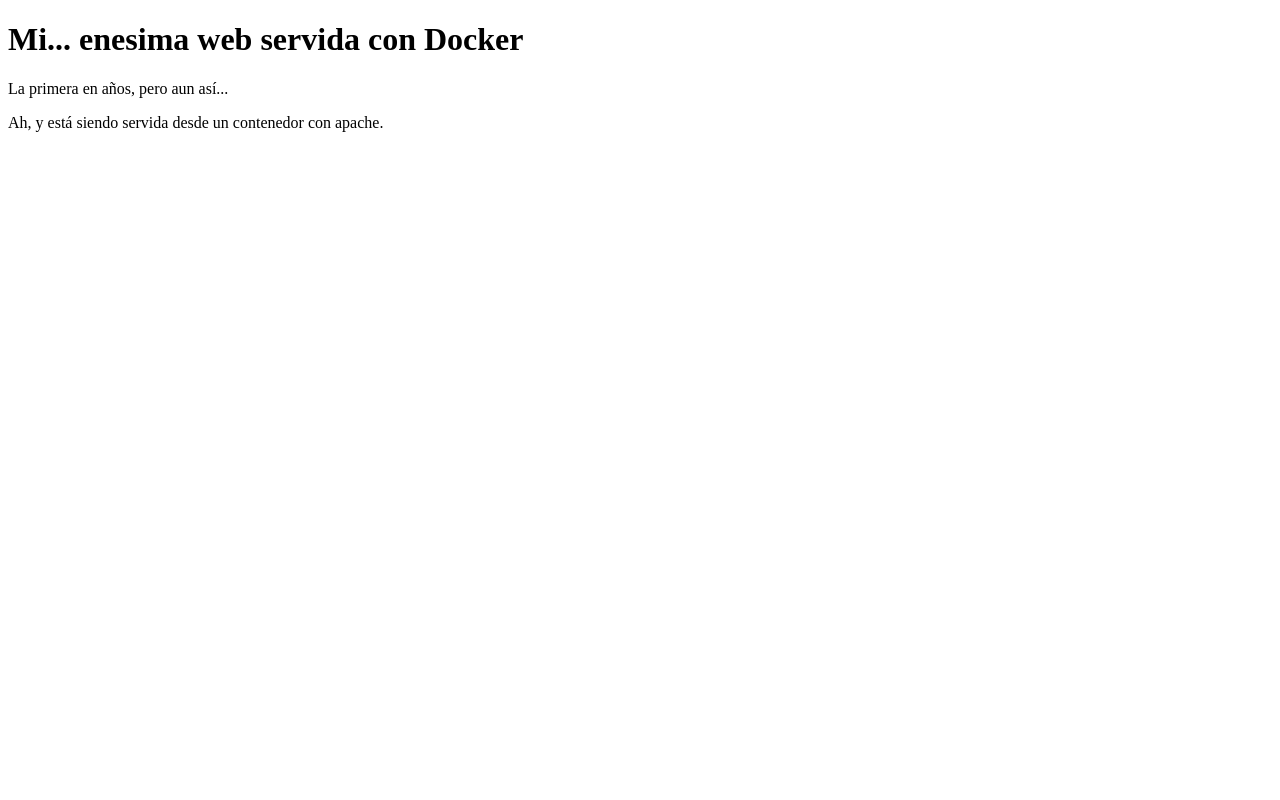
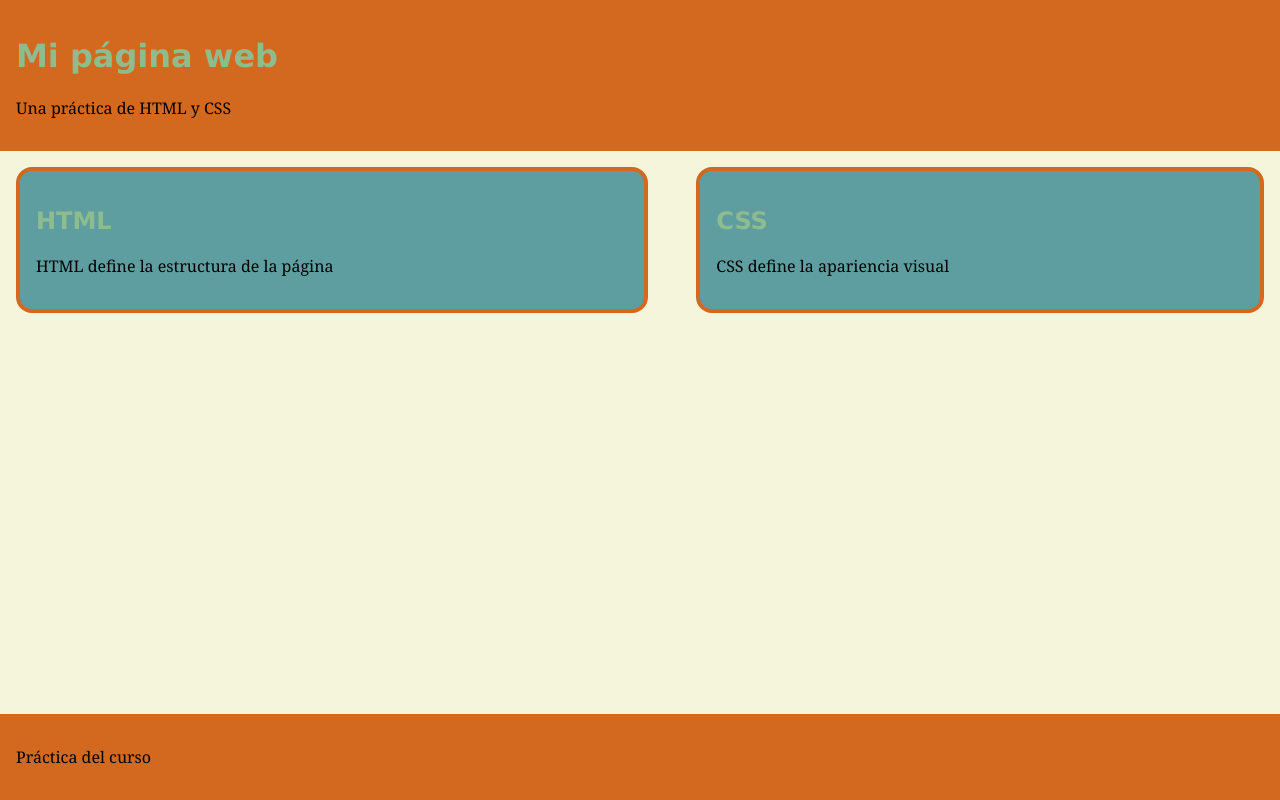
Before and after one commit to KantelJFA/curso-js-dia-2, a plain HTML site: page index.html in a window 1280 px wide. Drawn offline with Linux system fonts and the light colour scheme.

Commit message:
Segundo commit del repositorio.

```diff
--- a/index.html
+++ b/index.html
@@ -1,12 +1,30 @@
 <!DOCTYPE html>
 <html lang="es">
-    <head>
-        <meta charset="UTF-8">
-        <title>Apache en web mi</title>
-    </head>
-    <body>
-        <h1>Mi... enesima web servida con Docker</h1>
-        <p>La primera en años, pero aun así...</p>
-        <p>Ah, y está siendo servida desde un contenedor con apache.</p>
-    </body>
+  <head>
+    <meta charset="UTF-8">
+    <meta name="viewpoint" content="width=device-width, initial-scale=1.0">
+    <title>Web pagina mi</title>
+    <link rel="stylesheet" href="styles.css">
+  </head>
+  <body>
+    <header class="cabecera">
+      <h1>Mi página web</h1>
+      <p>Una práctica de HTML y CSS</p>
+    </header>
+    <main>
+      <section class="tarjetas">
+        <article class="tarjeta">
+          <h2>HTML</h2>
+          <p>HTML define la estructura de la página</p>
+        </article>
+        <article class="tarjeta">
+          <h2>CSS</h2>
+          <p>CSS define la apariencia visual</p>
+        </article>
+      </section>
+    </main>
+    <footer>
+      <p>Práctica del curso</p>
+    </footer>
+  </body>
 </html>
--- /dev/null
+++ b/styles.css
@@ -0,0 +1,33 @@
+body {
+    background-color: beige;
+    font-family: Verdana, sans-serif;
+    color:darkseagreen;
+    margin: 0;
+}
+p {
+    font-family: Georgia, serif;
+    color: black;
+}
+.cabecera, footer {
+    background-color: chocolate;
+}
+.tarjetas {
+    display:flex;
+    gap: 1em;
+}
+footer {
+    position: fixed;
+    width: 100%;
+    bottom: 0em;
+    margin: 0em;
+}
+.tarjeta {
+    margin: 1em;
+    background-color:cadetblue;
+    border: 4px solid chocolate;
+    border-radius: 1em;
+    flex-grow: 1;
+}
+.cabecera, .tarjeta, footer {
+    padding: 1em;
+}
```
Also changed, not shown: 1 other file.
